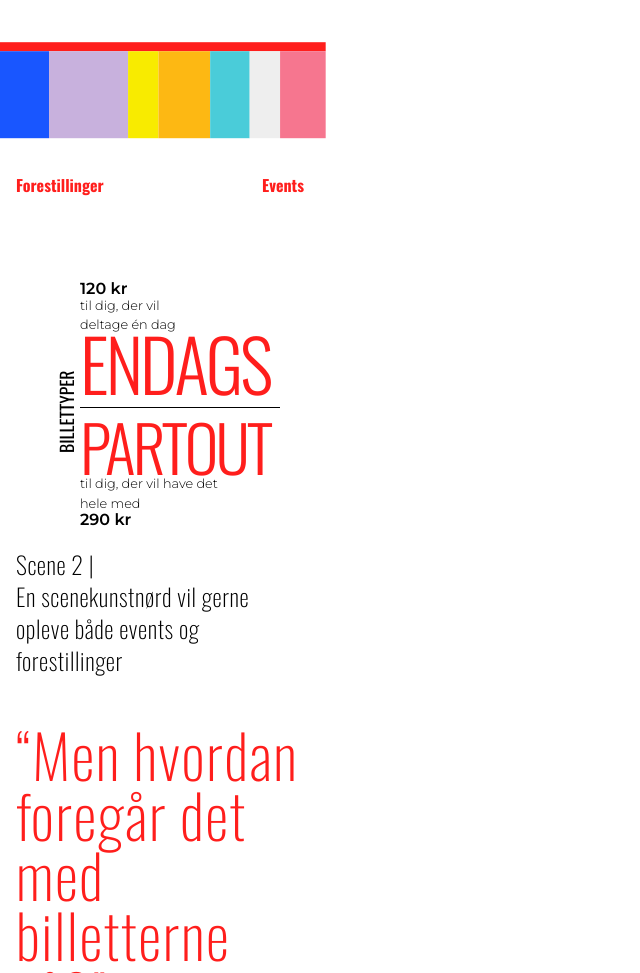
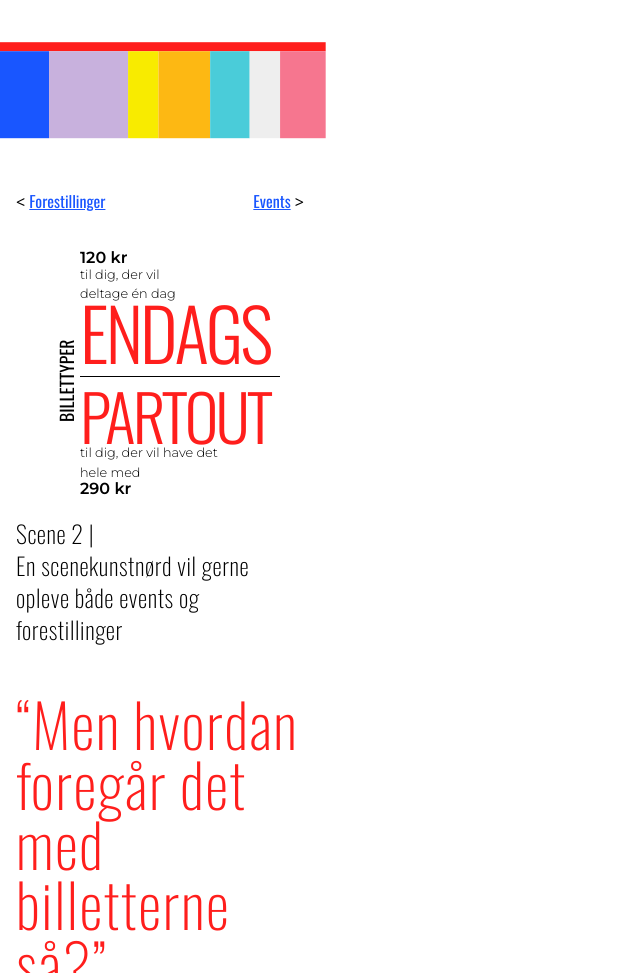
Before and after one commit to louisetrab/12_redesign, a website built with Vite: page src/event_vt.html in a window 1280 px wide. Shown: the part 1091-2064 px from the top of the page, without its empty margins (0-640 px from the left). Built offline with nearby package versions, Linux system fonts and the light colour scheme; files whose address does not match are found by name.

Commit message:
links (forestillinger/events)

```diff
--- a/src/event_vt.html
+++ b/src/event_vt.html
@@ -100,10 +100,18 @@
       </div>
     </section>
 
-    <section class="m-4 -translate-y-16">
+    <section class="mx-4 -translate-y-8">
       <div class="flex justify-between">
-        <a class="font-bold text-vildred" href="index.html">Forestillinger</a>
-        <a class="font-bold text-vildred" href="events.html">Events</a>
+        <div>
+          &lt;
+          <a class="text-vildblue underline" href="index.html"
+            >Forestillinger</a
+          >
+        </div>
+        <div>
+          <a class="text-vildblue underline" href="events.html">Events</a>
+          &gt;
+        </div>
       </div>
     </section>
 
--- a/src/events.html
+++ b/src/events.html
@@ -127,9 +127,18 @@
       </div>
     </section>
 
-    <section class="m-4 -translate-y-16">
+    <section class="mx-4 -translate-y-8">
       <div class="flex justify-between">
-        <a class="font-bold text-vildred" href="index.html">Forestillinger</a>
+        <div>
+          &lt;
+          <a class="text-vildblue underline" href="index.html"
+            >Forestillinger</a
+          >
+        </div>
+        <div>
+          <a class="text-vildblue underline" href="events.html">Events</a>
+          &gt;
+        </div>
       </div>
     </section>
 
@@ -154,7 +163,7 @@
       </div>
     </section>
 
-    <!-- *************** Bille_info *************** -->
+    <!-- *************** Billet_info *************** -->
     <section class="m-4">
       <h4 class="mb-12 text-2xl font-extralight tracking-wide">
         Scene 2 | <br />
--- a/src/single_wftwt.html
+++ b/src/single_wftwt.html
@@ -147,10 +147,18 @@
         <div class="pink"></div>
       </div>
     </div>
-    <section class="m-4">
+    <section class="mx-4 -translate-y-8">
       <div class="flex justify-between">
-        <a class="font-bold text-vildred" href="index.html">Forestillinger</a>
-        <a class="font-bold text-vildred" href="events.html">Events</a>
+        <div>
+          &lt;
+          <a class="text-vildblue underline" href="index.html"
+            >Forestillinger</a
+          >
+        </div>
+        <div>
+          <a class="text-vildblue underline" href="events.html">Events</a>
+          &gt;
+        </div>
       </div>
     </section>
     <section class="my-8" id="billettyper">
```
